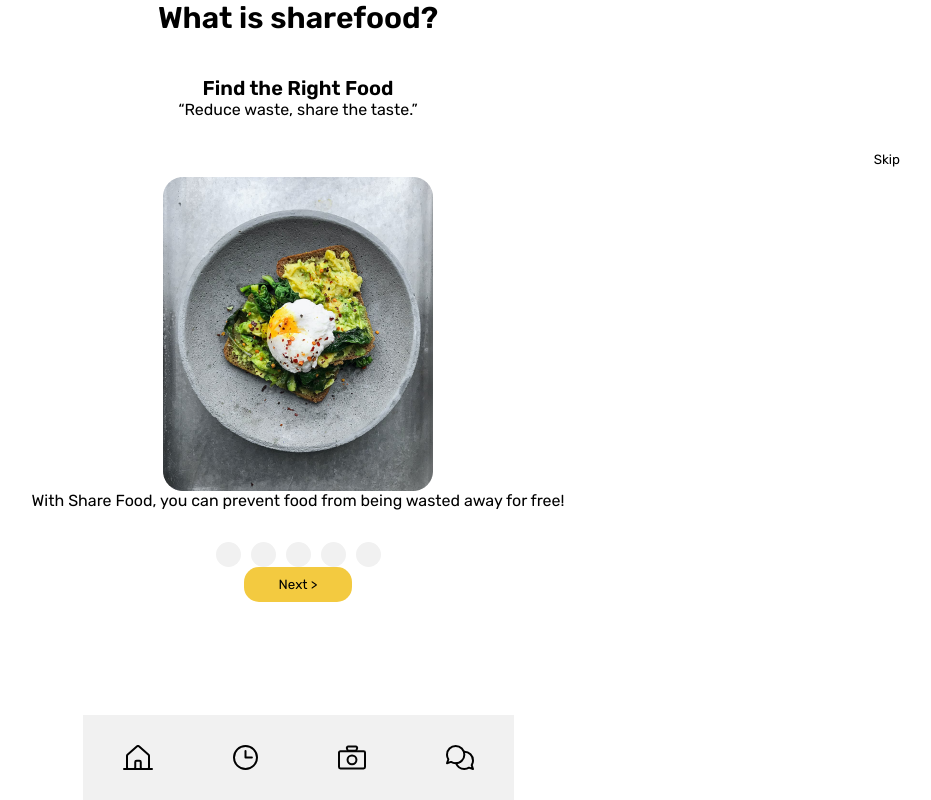
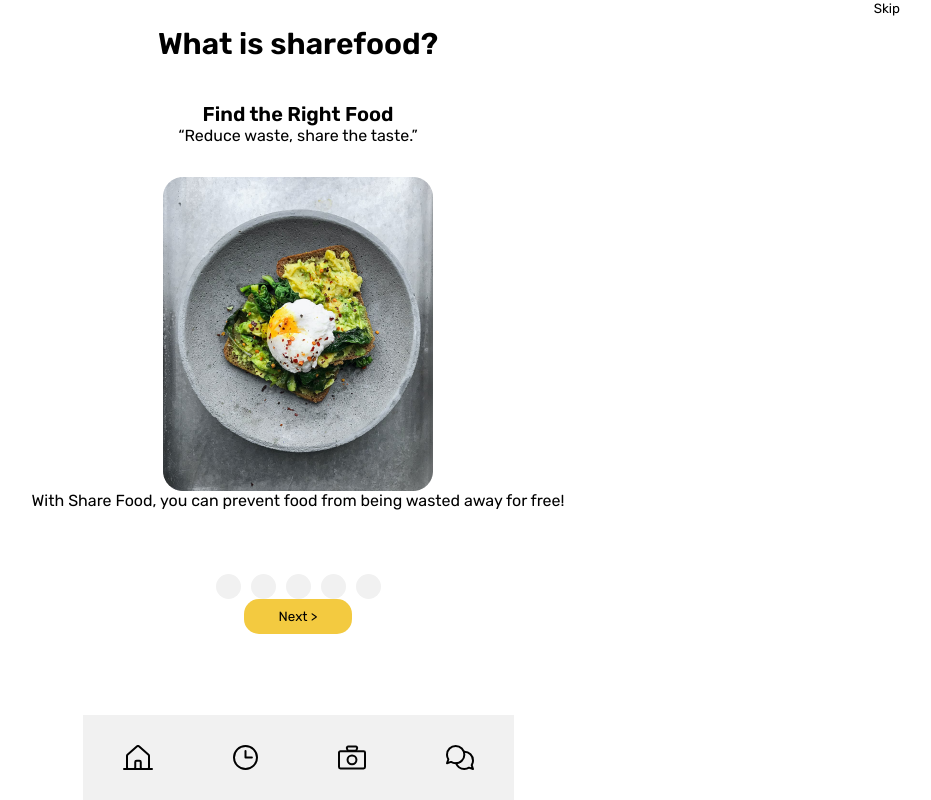
Before and after one commit to Pho86/ShareFood, a Next.js app: page / in a window 1280 px wide. Shown: the whole page, without its empty margins (342-1273 px from the left). Built offline with nearby package versions, Linux system fonts and the light colour scheme.

Commit message:
tutorial fix, slogon page added

```diff
--- a/comps/TutorialText.js
+++ b/comps/TutorialText.js
@@ -126,11 +126,40 @@ export function TutorialSubTitle({
         text="When someone chooses your listing, you can message them to confirm details like when to meet in person."
     }
     if (tut === '4') {
-        text="With every food that’s given away, you prevent it from being wasted.With every food that’s given away, you prevent it from being wasted."
+        text=`With every food that’s given away, you prevent it from being wasted.
+        With every food that’s given away, you prevent it from being wasted.`
+    }
 
-    }
     const { route } = r.query
     return(
         <TutorialSubTitle2>{text}</TutorialSubTitle2>
     )
 }
+
+export function TutorialSecondLine({
+    text=""
+}){
+    const r = useRouter();
+
+    const { tut } = r.query
+    if (tut === '0') {
+        text=""
+    }
+    if (tut === '1') {
+        text=""
+    }
+    if (tut === '2') {
+        text=""
+    }
+    if (tut === '3') {
+        text=""
+    }
+    if (tut === '4') {
+        text=`With every food that’s given away, you prevent it from being wasted.`
+    }
+
+    const { route } = r.query
+    return(
+        <TutorialSubTitle2>{text}</TutorialSubTitle2>
+    )
+}
--- a/pages/index.js
+++ b/pages/index.js
@@ -8,7 +8,7 @@ import ProgressBar from '../comps/Progress'
 import Text from '../comps/Text.js'
 import ImgCard from '../comps/ImgCard.js'
 import NavBar from '../comps/NavBar'
-import TutorialTitle, { TutorialSubTitle, TutorialTitleInfo, TutorialTitleInfoBold } from '../comps/TutorialText'
+import TutorialTitle, { TutorialSubTitle, TutorialTitleInfo, TutorialTitleInfoBold, TutorialSecondLine } from '../comps/TutorialText'
 
 
 export default function Home() {
@@ -17,12 +17,13 @@ export default function Home() {
 
   return (
     <div className={styles.container}>
+      <Text>Skip</Text>
       <TutorialTitle/>
       <TutorialTitleInfoBold></TutorialTitleInfoBold>
       <TutorialTitleInfo></TutorialTitleInfo>
-      <Text>Skip</Text>
       <ImgCard />
-      <TutorialSubTitle>With Share Food, you can prevent food from being wasted away for free!</TutorialSubTitle>
+      <TutorialSubTitle></TutorialSubTitle>
+      <TutorialSecondLine></TutorialSecondLine>
 
       <ProgressBar></ProgressBar>
       <div className={styles.buttongrid}>
--- a/pages/landing.js
+++ b/pages/landing.js
@@ -2,6 +2,7 @@ import styles from '../styles/Home.module.css'
 import { useRouter } from 'next/router'
 import Logo from '../comps/Logo.js';
 import { Browse } from '../comps/Button';
+import SlogonHeader from '../comps/slogon';
 
 
 export default function Home() {
@@ -11,6 +12,7 @@ export default function Home() {
     return (
       <div className={styles.container}>
         <Logo/>
+        <SlogonHeader></SlogonHeader>
         <div className={styles.buttongrid}><Browse/></div>
       </div>
     )
```
Also changed, not shown: comps/slogon.js (added, +21 -0 lines).
